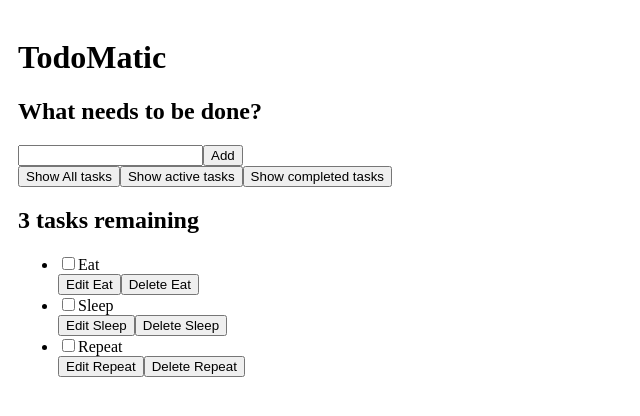
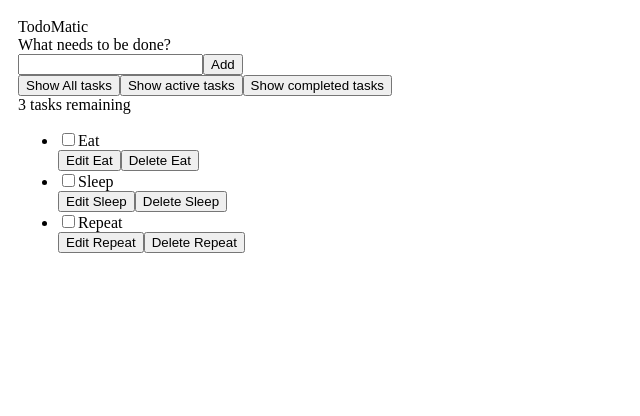
Before and after one commit to kangtayie/Mission-FE-Zero100, a React (Vite) app: page / in a window 1280 px wide. Shown: the top 416 px of the page, without its empty margins (0-640 px from the left). Built offline with nearby package versions, Linux system fonts and the light colour scheme.

Commit message:
Text1.jsx 코드 수정

```diff
--- a/src/component/Text1.jsx
+++ b/src/component/Text1.jsx
@@ -1,6 +1,11 @@
-const Text=({as="p", text})=>{
-    const Tag=as;
-    return <Tag>{text}</Tag>;
-};
+const Text=({type, text})=>{
+    if(type==="h1"){
+        return <h1>{text}</h1>;
+    }else if(type==="h2"){
+        return <h2>{text}</h2>;
+    }
+
+    return <div>{text}</div>; //default
+}
 
 export default Text;
```
